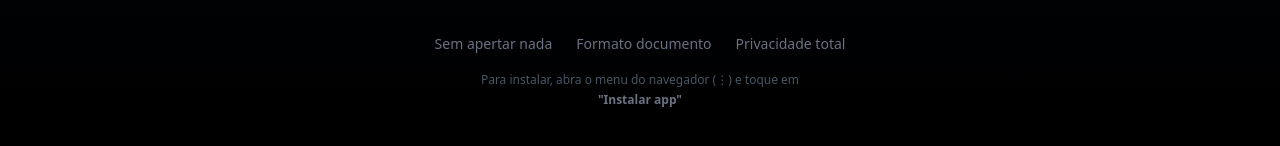
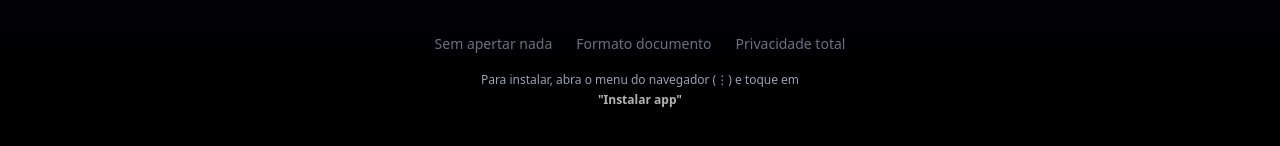
Before and after one commit to edu-damasceno/snapface, a React (Vite) app: page / in a window 1280 px wide. Shown: the part 482-628 px from the top of the page. Built offline with nearby package versions, Linux system fonts and the light colour scheme.

Commit message:
fix: improve PWA install hint visibility on dark background
Co-Authored-By: Claude Opus 4.6 <noreply@anthropic.com>

```diff
--- a/src/pages/LandingPage.tsx
+++ b/src/pages/LandingPage.tsx
@@ -40,13 +40,13 @@ const LandingPage: React.FC<LandingPageProps> = ({ onStart }) => {
         {canInstall ? (
           <button
             onClick={install}
-            className="mt-2 text-white/60 underline underline-offset-4 transition-colors active:text-white/90"
+            className="mt-2 rounded-full border border-white/20 px-6 py-2 text-sm text-white/70 transition-colors active:bg-white/10"
           >
             Instalar app
           </button>
         ) : !isInstalled && (
-          <p className="mt-2 max-w-xs text-center text-xs text-gray-600 leading-relaxed">
-            Para instalar, abra o menu do navegador (⋮) e toque em <strong className="text-gray-500">"Instalar app"</strong>
+          <p className="mt-2 max-w-xs text-center text-xs text-gray-400 leading-relaxed">
+            Para instalar, abra o menu do navegador (⋮) e toque em <strong className="text-white/70">"Instalar app"</strong>
           </p>
         )}
       </div>
```
